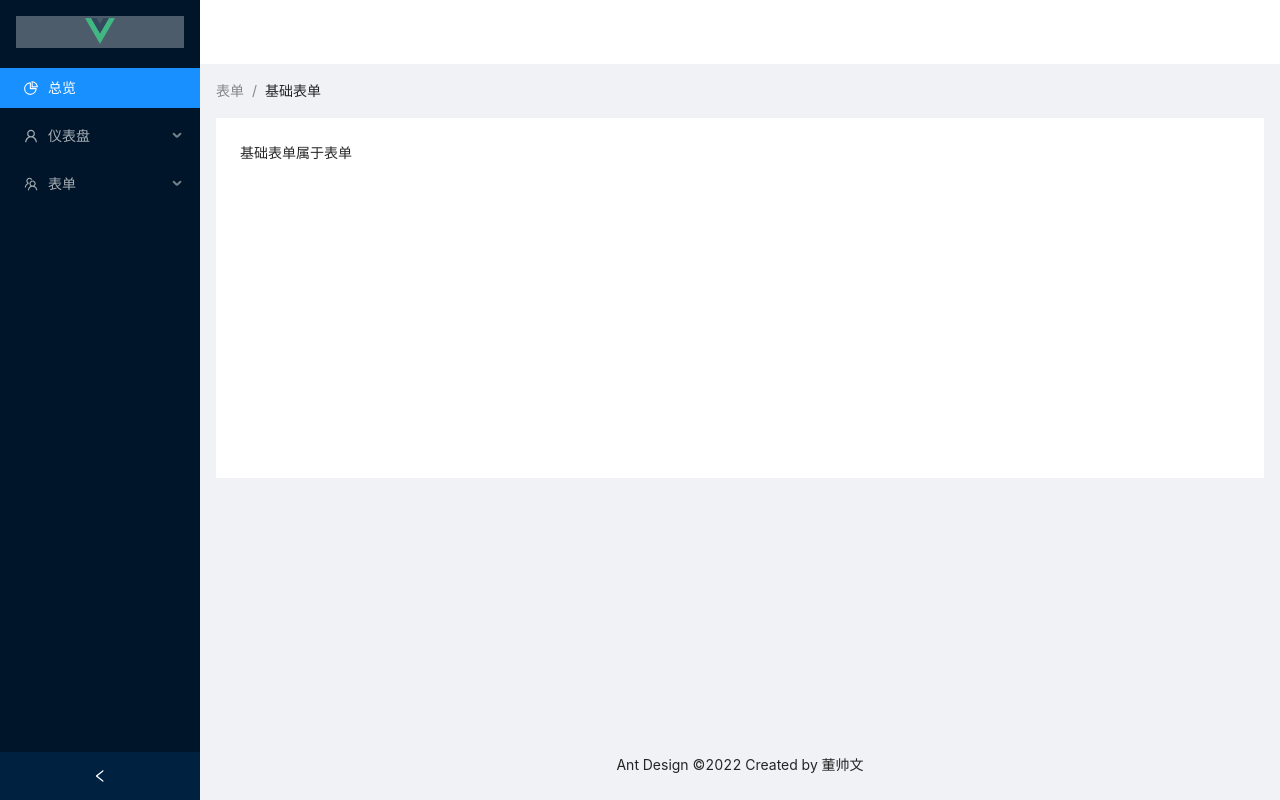
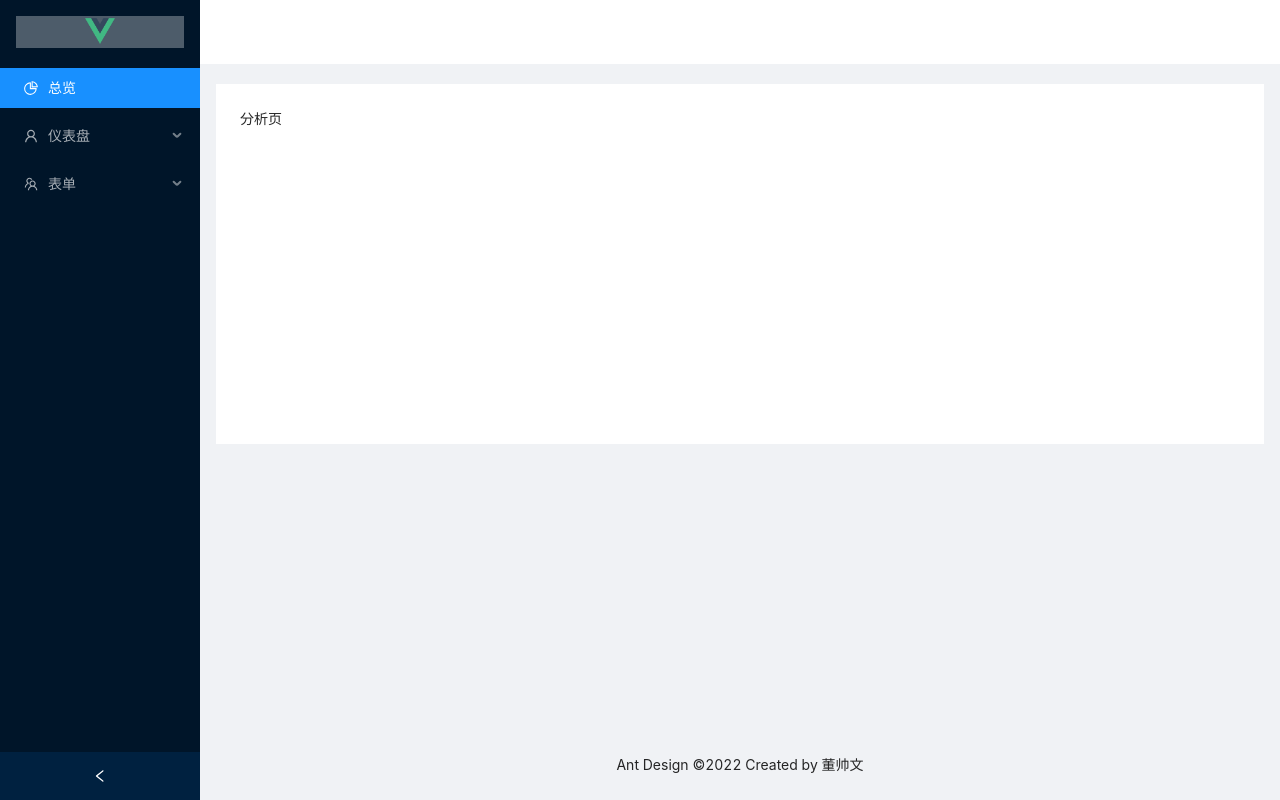
Before and after one commit to StevenMayD/ant-design-vue-pro-refactor, a Vue app in the folder ant-design-vue-pro-refactor/: page /analysis in a window 1280 px wide. Built offline with nearby package versions, Linux system fonts and the light colour scheme.

Commit message:
添加页面路由及子路由结构

```diff
--- a/ant-design-vue-pro-refactor/src/App.vue
+++ b/ant-design-vue-pro-refactor/src/App.vue
@@ -1,95 +1,10 @@
 <template>
-  <!-- 容器主体：Layout布局容器，其下可嵌套 Header Sider Content Footer 或 Layout 本身，可以放在任何父容器中 -->
-  <a-layout id="components-layout-demo-side" style="min-height: 100vh">
-    <!-- 侧边：collapsible可伸缩 -->
-    <a-layout-sider v-model:collapsed="collapsed" collapsible>
-      <div class="logo">
-        <img src="@/assets/logo.png" style="width: 30px; height: 30px" />
-      </div>
-      <!-- 菜单 -->
-      <a-menu v-model:selectedKeys="selectedKeys" theme="dark" mode="inline">
-        <!-- 菜单项 -->
-        <a-menu-item key="1">
-          <pie-chart-outlined /><span>总览</span>
-        </a-menu-item>
-        <!-- 含子菜单的菜单项 -->
-        <a-sub-menu key="sub1">
-          <template #title>
-            <span> <user-outlined /><span>仪表盘</span> </span>
-          </template>
-          <a-menu-item key="2">分析页</a-menu-item>
-        </a-sub-menu>
-        <a-sub-menu key="sub2">
-          <template #title>
-            <span><team-outlined /><span>表单</span> </span>
-          </template>
-          <a-menu-item key="3">基础表单</a-menu-item>
-          <a-menu-item key="4">分布表单</a-menu-item>
-        </a-sub-menu>
-      </a-menu>
-    </a-layout-sider>
-
-    <!-- 主体中的小主体 -->
-    <a-layout>
-      <!-- 顶部部分 -->
-      <a-layout-header style="background: #fff; padding: 0" />
-      <!-- 内容部分 -->
-      <a-layout-content style="margin: 0 16px">
-        <!-- 面包屑组件 -->
-        <a-breadcrumb style="margin: 16px 0">
-          <a-breadcrumb-item>表单</a-breadcrumb-item>
-          <a-breadcrumb-item>基础表单</a-breadcrumb-item>
-        </a-breadcrumb>
-        <div
-          :style="{ padding: '24px', background: '#fff', minHeight: '360px' }"
-        >
-          基础表单属于表单
-        </div>
-      </a-layout-content>
-      <!-- 底部部分 -->
-      <a-layout-footer style="text-align: center">
-        Ant Design ©2022 Created by 董帅文
-      </a-layout-footer>
-    </a-layout>
-  </a-layout>
+  <div id="app">
+    <!-- 路由占位符：用于加载主体页面 -->
+    <router-view />
+  </div>
 </template>
 
-<script>
-import {
-  PieChartOutlined,
-  UserOutlined,
-  TeamOutlined,
-} from "@ant-design/icons-vue";
-import { defineComponent, ref } from "vue";
+<script></script>
 
-export default defineComponent({
-  components: {
-    PieChartOutlined,
-    UserOutlined,
-    TeamOutlined,
-  },
-
-  data() {
-    return {
-      collapsed: ref(false),
-      selectedKeys: ref(["1"]),
-    };
-  },
-});
-</script>
-
-<style>
-#components-layout-demo-side .logo {
-  height: 32px;
-  margin: 16px;
-  background: rgba(255, 255, 255, 0.3);
-  text-align: center;
-}
-
-.site-layout .site-layout-background {
-  background: #fff;
-}
-[data-theme="dark"] .site-layout .site-layout-background {
-  background: #141414;
-}
-</style>
+<style></style>
--- /dev/null
+++ b/ant-design-vue-pro-refactor/src/layouts/basic-layout.vue
@@ -0,0 +1,77 @@
+<template>
+  <!-- 容器主体：Layout布局容器，其下可嵌套 Header Sider Content Footer 或 Layout 本身，可以放在任何父容器中 -->
+  <a-layout id="components-layout-demo-side" style="min-height: 100vh">
+    <!-- 侧边：collapsible可伸缩 -->
+    <a-layout-sider v-model:collapsed="collapsed" collapsible>
+      <div class="logo">
+        <img src="@/assets/logo.png" style="width: 30px; height: 30px" />
+      </div>
+      <!-- 菜单 -->
+      <a-menu v-model:selectedKeys="selectedKeys" theme="dark" mode="inline">
+        <!-- 菜单项 -->
+        <a-menu-item key="1">
+          <pie-chart-outlined /><span>总览</span>
+        </a-menu-item>
+        <!-- 含子菜单的菜单项 -->
+        <a-sub-menu key="sub1">
+          <template #title>
+            <span> <user-outlined /><span>仪表盘</span> </span>
+          </template>
+          <a-menu-item key="2">分析页</a-menu-item>
+        </a-sub-menu>
+        <a-sub-menu key="sub2">
+          <template #title>
+            <span><team-outlined /><span>表单</span> </span>
+          </template>
+          <a-menu-item key="3">基础表单</a-menu-item>
+          <a-menu-item key="4">分布表单</a-menu-item>
+        </a-sub-menu>
+      </a-menu>
+    </a-layout-sider>
+
+    <!-- 路由占位符: 用于加载子页面 -->
+    <router-view />
+  </a-layout>
+</template>
+
+<script>
+// 引入组件
+import {
+  PieChartOutlined,
+  UserOutlined,
+  TeamOutlined,
+} from "@ant-design/icons-vue";
+import { defineComponent, ref } from "vue";
+
+export default defineComponent({
+  // 注册组件(提供使用)
+  components: {
+    PieChartOutlined,
+    UserOutlined,
+    TeamOutlined,
+  },
+
+  data() {
+    return {
+      collapsed: ref(false),
+      selectedKeys: ref(["1"]),
+    };
+  },
+});
+</script>
+
+<style>
+#components-layout-demo-side .logo {
+  height: 32px;
+  margin: 16px;
+  background: rgba(255, 255, 255, 0.3);
+  text-align: center;
+}
+
+.site-layout .site-layout-background {
+  background: #fff;
+}
+[data-theme="dark"] .site-layout .site-layout-background {
+  background: #141414;
+}
+</style>
--- a/ant-design-vue-pro-refactor/src/main.js
+++ b/ant-design-vue-pro-refactor/src/main.js
@@ -3,7 +3,7 @@ import App from "./App.vue";
 import router from "./router";
 import store from "./store";
 
-// 引入antdesign样式
+// 引入antdesign样式集
 import "ant-design-vue/dist/antd.css";
 // 引入antdesign组件
 import { Layout, Menu, SubMenu, Breadcrumb } from "ant-design-vue";
--- a/ant-design-vue-pro-refactor/src/router/index.js
+++ b/ant-design-vue-pro-refactor/src/router/index.js
@@ -1,9 +1,51 @@
 import { createRouter, createWebHistory } from "vue-router";
 import Home from "../views/Home.vue";
+import BasicLayout from "../layouts/basic-layout.vue"; // 总布局路由页面
+import Overview from "../views/main/overview/overview.vue"; // 总览路由页面
+import Analysis from "../views/main/dashboard/analysis.vue"; // 仪表盘路由页面
+import Form from "../views/main/form/form.vue"; // 表单路由页面
+import BasicForm from "../views/main/form/basicForm/basic-form.vue"; // 基础表单
+import StepForm from "../views/main/form/stepForm/step-form.vue"; // 分布表单
 
 const routes = [
   {
-    path: "/",
+    // 添加总体布局页 路由配置（其他含有相同主体布局的页面，都在总体布局路由下的子路由）
+    path: "/", // 默认地址
+    name: "BasicLayout",
+    component: BasicLayout,
+    children: [
+      {
+        path: "/",
+        name: "Overview",
+        component: Overview,
+      },
+      {
+        path: "/analysis",
+        name: "Analysis",
+        component: Analysis,
+      },
+      {
+        path: "/form",
+        name: "Form",
+        component: Form,
+        // form下的子表单路由配置
+        children: [
+          {
+            path: "/form/basicForm", // 子路由链接要写全
+            name: "BasicForm",
+            component: BasicForm,
+          },
+          {
+            path: "/form/stepForm",
+            name: "StepForm",
+            component: StepForm,
+          },
+        ],
+      },
+    ],
+  },
+  {
+    path: "/home",
     name: "Home",
     component: Home,
   },
--- /dev/null
+++ b/ant-design-vue-pro-refactor/src/views/main/dashboard/analysis.vue
@@ -0,0 +1,21 @@
+<template>
+  <!-- 主体中的小主体 -->
+  <a-layout>
+    <!-- 顶部部分 -->
+    <a-layout-header style="background: #fff; padding: 0" />
+    <!-- 内容部分 -->
+    <a-layout-content style="margin: 20px 16px">
+      <div :style="{ padding: '24px', background: '#fff', minHeight: '360px' }">
+        分析页
+      </div>
+    </a-layout-content>
+    <!-- 底部部分 -->
+    <a-layout-footer style="text-align: center">
+      Ant Design ©2022 Created by 董帅文
+    </a-layout-footer>
+  </a-layout>
+</template>
+
+<script></script>
+
+<style></style>
--- /dev/null
+++ b/ant-design-vue-pro-refactor/src/views/main/form/basicForm/basic-form.vue
@@ -0,0 +1,9 @@
+<template>
+  <div>基础表单</div>
+</template>
+
+<script>
+export default {};
+</script>
+
+<style></style>
--- /dev/null
+++ b/ant-design-vue-pro-refactor/src/views/main/form/form.vue
@@ -0,0 +1,29 @@
+<template>
+  <!-- 主体中的小主体 -->
+  <a-layout>
+    <!-- 顶部部分 -->
+    <a-layout-header style="background: #fff; padding: 0" />
+    <!-- 内容部分 -->
+    <a-layout-content style="margin: 0 16px">
+      <!-- 面包屑组件 -->
+      <a-breadcrumb style="margin: 16px 0">
+        <a-breadcrumb-item>表单</a-breadcrumb-item>
+        <a-breadcrumb-item>子表单</a-breadcrumb-item>
+      </a-breadcrumb>
+      <div :style="{ padding: '24px', background: '#fff', minHeight: '360px' }">
+        <!-- 路由占位符: 用于加载子表单页面 -->
+        <router-view />
+      </div>
+    </a-layout-content>
+    <!-- 底部部分 -->
+    <a-layout-footer style="text-align: center">
+      Ant Design ©2022 Created by 董帅文
+    </a-layout-footer>
+  </a-layout>
+</template>
+
+<script>
+export default {};
+</script>
+
+<style></style>
--- /dev/null
+++ b/ant-design-vue-pro-refactor/src/views/main/form/stepForm/step-form.vue
@@ -0,0 +1,9 @@
+<template>
+  <div>分布表单</div>
+</template>
+
+<script>
+export default {};
+</script>
+
+<style></style>
--- /dev/null
+++ b/ant-design-vue-pro-refactor/src/views/main/overview/overview.vue
@@ -0,0 +1,21 @@
+<template>
+  <!-- 主体中的小主体 -->
+  <a-layout>
+    <!-- 顶部部分 -->
+    <a-layout-header style="background: #fff; padding: 0" />
+    <!-- 内容部分 -->
+    <a-layout-content style="margin: 20px 16px">
+      <div :style="{ padding: '24px', background: '#fff', minHeight: '360px' }">
+        总览页
+      </div>
+    </a-layout-content>
+    <!-- 底部部分 -->
+    <a-layout-footer style="text-align: center">
+      Ant Design ©2022 Created by 董帅文
+    </a-layout-footer>
+  </a-layout>
+</template>
+
+<script></script>
+
+<style></style>
```
